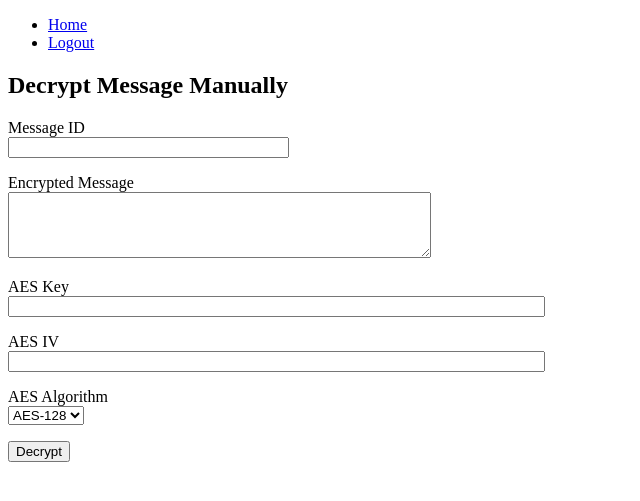
After one commit to elugabriel/secureflow, a Flask app: page /decrypt_message_manual in a window 1280 px wide. The commit adds this page. Shown: the top 501 px of the page, without its empty margins (0-640 px from the left). Run offline with Flask 3, Linux system fonts and the light colour scheme; a user stored in the database is signed in.

```diff
--- a/app/forms.py
+++ b/app/forms.py
@@ -10,6 +10,14 @@ class LoginForm(FlaskForm):
     username = StringField('Username', validators=[DataRequired()])
     password = PasswordField('Password', validators=[DataRequired()])
     submit = SubmitField('Sign In')
+
+class DecryptMessageManualForm(FlaskForm):
+    message_id = StringField('Message ID', validators=[DataRequired()])
+    encrypted_message = TextAreaField('Encrypted Message', validators=[DataRequired()])
+    aes_key = StringField('AES Key', validators=[DataRequired()])
+    aes_iv = StringField('AES IV', validators=[DataRequired()])
+    aes_algorithm = SelectField('AES Algorithm', choices=[('AES-128', 'AES-128'), ('AES-192', 'AES-192'), ('AES-256', 'AES-256')], validators=[DataRequired()])
+    submit = SubmitField('Decrypt')
 
 class RegistrationForm(FlaskForm):
     first_name = StringField('First Name', validators=[DataRequired()])
--- a/app/routes.py
+++ b/app/routes.py
@@ -4,6 +4,7 @@ from .models import User, Message
 from .forms import LoginForm, RegistrationForm, MessageForm
 from . import db
 from .utils import generate_aes_key_and_iv, encrypt_message
+from .forms import DecryptMessageManualForm
 
 bp = Blueprint('main', __name__)
 
@@ -101,3 +102,24 @@ def decrypt_message(message_id):
     else:
         flash('Message not found or you are not authorized to view it.')
     return redirect(url_for('main.messages'))
+
+
+
+
+@bp.route('/decrypt_message_manual', methods=['GET', 'POST'])
+@login_required
+def decrypt_message_manual():
+    form = DecryptMessageManualForm()
+    decrypted_message = None
+    if form.validate_on_submit():
+        try:
+            decrypted_message = decrypt_message(
+                form.encrypted_message.data,
+                form.aes_algorithm.data,
+                form.aes_key.data,
+                form.aes_iv.data
+            )
+            flash('Message decrypted successfully!', 'success')
+        except Exception as e:
+            flash(f'Error decrypting message: {e}', 'danger')
+    return render_template('decrypt_message_manual.html', form=form, decrypted_message=decrypted_message)
--- a/app/templates/base.html
+++ b/app/templates/base.html
@@ -13,6 +13,7 @@
         {% else %}
           <li><a href="{{ url_for('main.login') }}">Login</a></li>
           <li><a href="{{ url_for('main.register') }}">Register</a></li>
+
         {% endif %}
       </ul>
     </nav>
--- /dev/null
+++ b/app/templates/decrypt_message_manual.html
@@ -0,0 +1,34 @@
+{% extends "base.html" %}
+{% block content %}
+  <h2>Decrypt Message Manually</h2>
+  <form method="POST" action="{{ url_for('main.decrypt_message_manual') }}">
+    {{ form.hidden_tag() }}
+    <p>
+      {{ form.message_id.label }}<br>
+      {{ form.message_id(size=32) }}
+    </p>
+    <p>
+      {{ form.encrypted_message.label }}<br>
+      {{ form.encrypted_message(rows=4, cols=50) }}
+    </p>
+    <p>
+      {{ form.aes_key.label }}<br>
+      {{ form.aes_key(size=64) }}
+    </p>
+    <p>
+      {{ form.aes_iv.label }}<br>
+      {{ form.aes_iv(size=64) }}
+    </p>
+    <p>
+      {{ form.aes_algorithm.label }}<br>
+      {{ form.aes_algorithm() }}
+    </p>
+    <p>
+      {{ form.submit() }}
+    </p>
+  </form>
+  {% if decrypted_message %}
+    <h3>Decrypted Message:</h3>
+    <p>{{ decrypted_message }}</p>
+  {% endif %}
+{% endblock %}
--- a/app/templates/index.html
+++ b/app/templates/index.html
@@ -14,6 +14,7 @@
     <p>Hello, {{ current_user.username }}!</p>
     <p><a href="{{ url_for('main.send_message') }}">Send a message</a></p>
     <p><a href="{{ url_for('main.messages') }}">View messages</a></p>
+
   {% else %}
     <p>You are not logged in.</p>
   {% endif %}
```
Also changed, not shown: instance/site.db.
